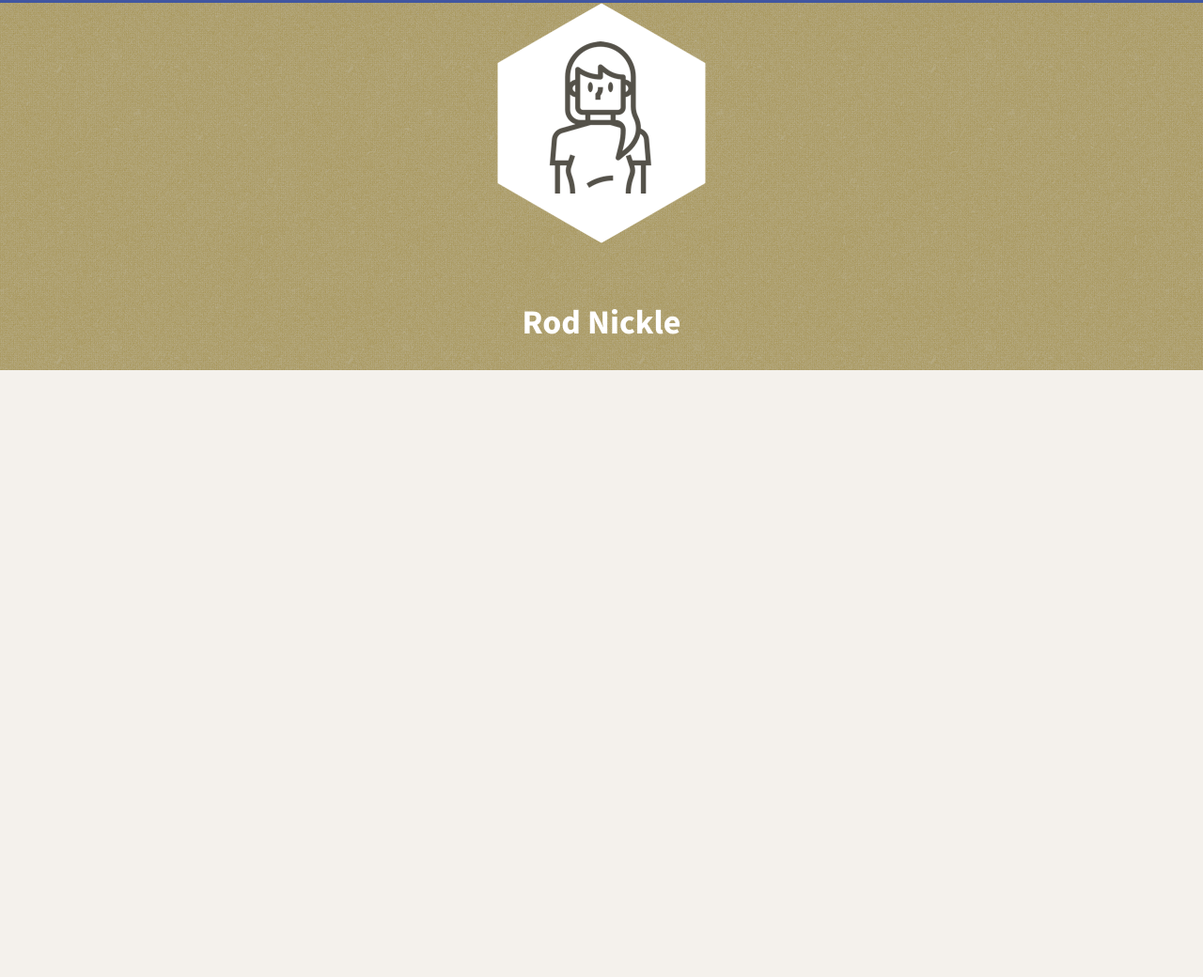
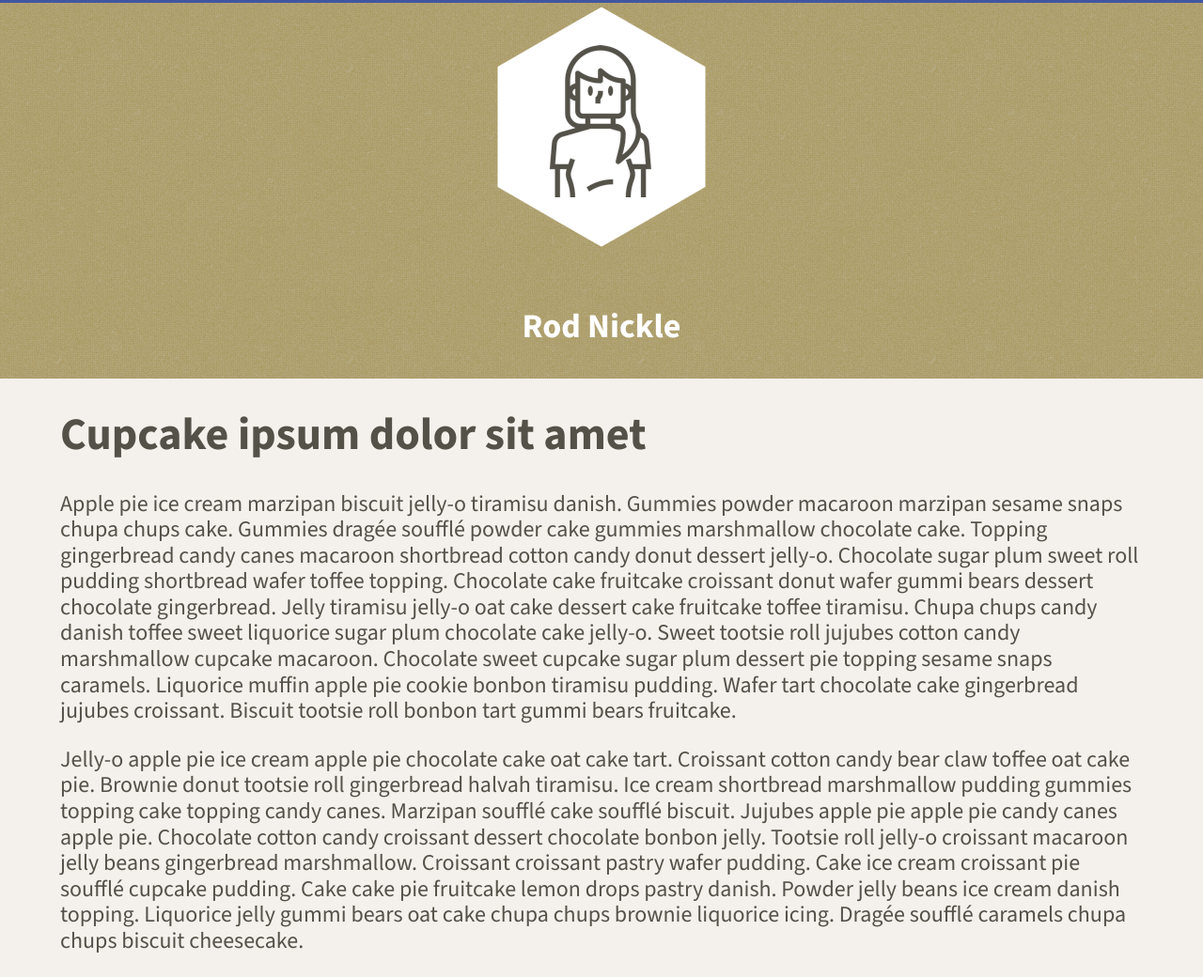
Before and after one commit to rod-nickle/tweeter, a website: page public/index.html in a window 1280 px wide. Shown: the part 117-1157 px from the top of the page at 94% size. Before the commit the page ends 800 px from the top, so only its background shows below. Drawn offline with nearby package versions, Linux system fonts and the light colour scheme.

Commit message:
Add main container

```diff
--- a/public/index.html
+++ b/public/index.html
@@ -56,7 +56,12 @@
   </header>
 
   <!-- Page-specific (main) content here -->
-  <main class="container"></main>
+  <main>
+    <h1>Cupcake ipsum dolor sit amet</h1>
+    <p>Apple pie ice cream marzipan biscuit jelly-o tiramisu danish. Gummies powder macaroon marzipan sesame snaps chupa chups cake. Gummies dragée soufflé powder cake gummies marshmallow chocolate cake. Topping gingerbread candy canes macaroon shortbread cotton candy donut dessert jelly-o. Chocolate sugar plum sweet roll pudding shortbread wafer toffee topping. Chocolate cake fruitcake croissant donut wafer gummi bears dessert chocolate gingerbread. Jelly tiramisu jelly-o oat cake dessert cake fruitcake toffee tiramisu. Chupa chups candy danish toffee sweet liquorice sugar plum chocolate cake jelly-o. Sweet tootsie roll jujubes cotton candy marshmallow cupcake macaroon. Chocolate sweet cupcake sugar plum dessert pie topping sesame snaps caramels. Liquorice muffin apple pie cookie bonbon tiramisu pudding. Wafer tart chocolate cake gingerbread jujubes croissant. Biscuit tootsie roll bonbon tart gummi bears fruitcake.</p>
+    <p>Jelly-o apple pie ice cream apple pie chocolate cake oat cake tart. Croissant cotton candy bear claw toffee oat cake pie. Brownie donut tootsie roll gingerbread halvah tiramisu. Ice cream shortbread marshmallow pudding gummies topping cake topping candy canes. Marzipan soufflé cake soufflé biscuit. Jujubes apple pie apple pie candy canes apple pie. Chocolate cotton candy croissant dessert chocolate bonbon jelly. Tootsie roll jelly-o croissant macaroon jelly beans gingerbread marshmallow. Croissant croissant pastry wafer pudding. Cake ice cream croissant pie soufflé cupcake pudding. Cake cake pie fruitcake lemon drops pastry danish. Powder jelly beans ice cream danish topping. Liquorice jelly gummi bears oat cake chupa chups brownie liquorice icing. Dragée soufflé caramels chupa chups biscuit cheesecake.</p>
+
+  </main>
 
 </body>
 
--- a/public/styles/header.css
+++ b/public/styles/header.css
@@ -1,4 +1,6 @@
 header {
+  height: 400px;
+  width: 100%;
   background-color: #a18b40;
   display: flex;
   flex-direction: column;
--- a/public/styles/layout.css
+++ b/public/styles/layout.css
@@ -26,20 +26,11 @@ body {
 }
 
 /*
- * Additional CSS can be defined below or in other CSS files, as per instructions
- */
+* Additional CSS can be defined below or in other CSS files, as per instructions
+*/
 
-
-
- .source-sans-3 {
-   font-family: "Source Sans 3", sans-serif;
-   font-optical-sizing: auto;
-   font-weight: 300;
-   font-style: normal;
- }
-
- .bungee-regular {
-  font-family: "Bungee", sans-serif;
-  font-weight: 400;
-  font-style: normal;
+main {
+  background-color: #f4f1ec;
+  width: 90%;
+  margin: 0 auto;
 }
```
